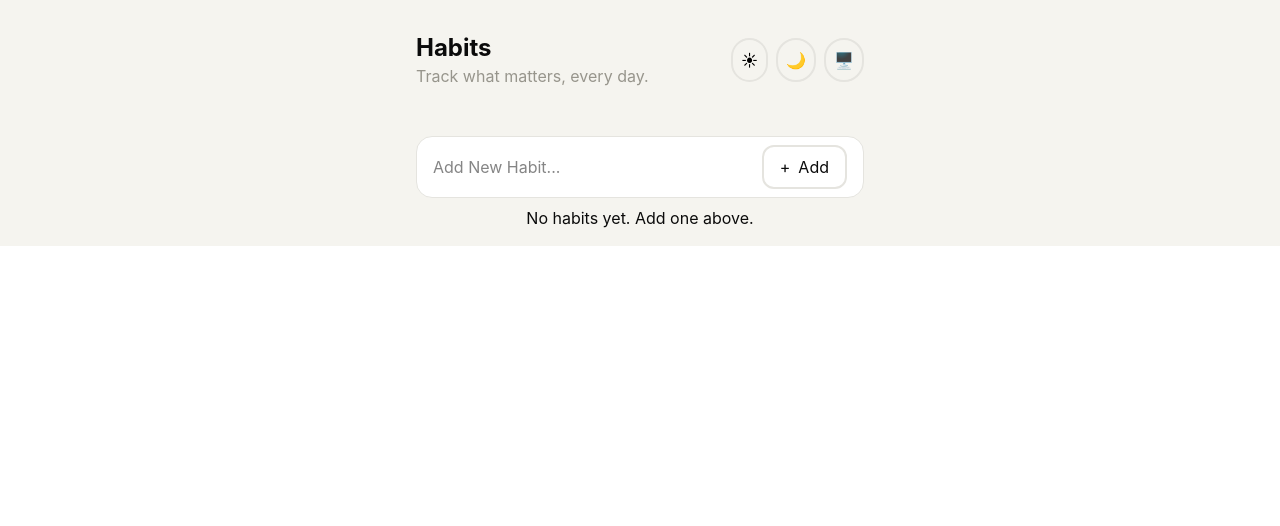
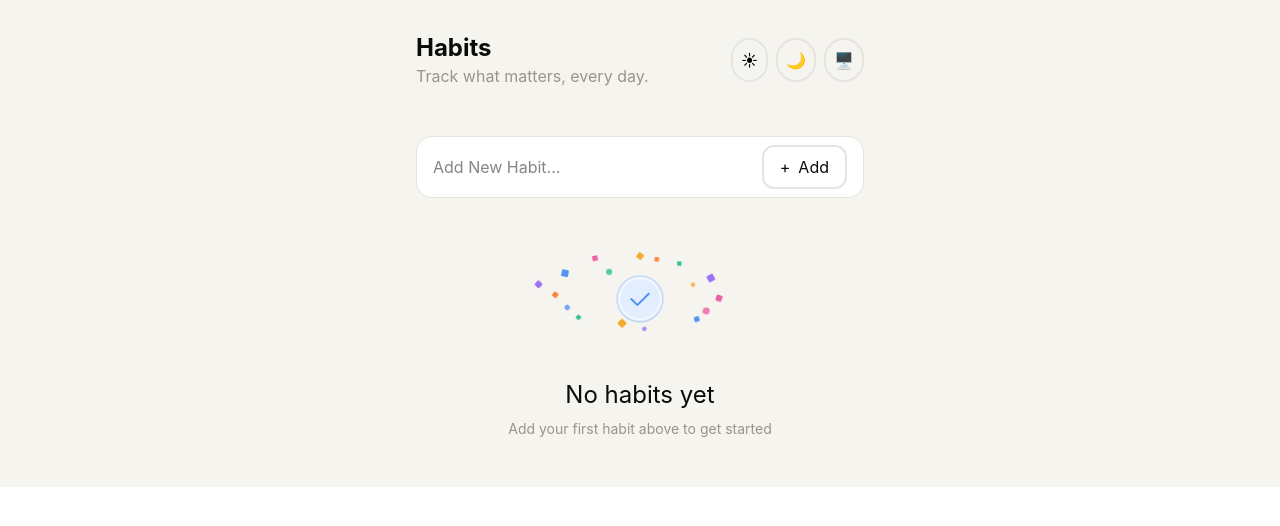
Before and after one commit to iabolfazl83/habit-tracker, a React (Vite) app: page / in a window 1280 px wide. Shown: the top 526 px of the page. Built offline with nearby package versions, Linux system fonts and the light colour scheme.

Commit message:
refactored HabitList.tsx

```diff
--- a/src/components/HabitList.tsx
+++ b/src/components/HabitList.tsx
@@ -1,5 +1,6 @@
 import type {Habit} from "../types/habits.ts";
 import {HabitItem} from "./HabitItem.tsx";
+import {EmptyState} from "./EmptyState.tsx";
 
 interface HabitListProps {
     habits: Habit[];
@@ -9,16 +10,17 @@ interface HabitListProps {
 
 export function HabitList({habits, onComplete, onDelete}: HabitListProps) {
     if (habits.length === 0) {
-        return <p
-            className="flex-1 text-claude-text dark:text-claude-text-dark flex items-center justify-center w-full">No
-            habits yet. Add one above.</p>;
+        return (<EmptyState/>);
     }
 
     return (
-        <ul>
-            {habits.map((habit) => (
-                <HabitItem key={habit.id} habit={habit} onComplete={onComplete} onDelete={onDelete}/>
-            ))}
-        </ul>
+        <>
+            <p className="text-claude-mute-text mt-4 mb-2 text-sm font-bold text-left w-full">TODAY</p>
+            <ul className="flex flex-col w-full overflow-y-auto scrollbar-none [&::-webkit-scrollbar]:hidden flex-1 min-h-0 scroll">
+                {habits.map((habit) => (
+                    <HabitItem key={habit.id} habit={habit} onComplete={onComplete} onDelete={onDelete}/>
+                ))}
+            </ul>
+        </>
     );
 }
```
